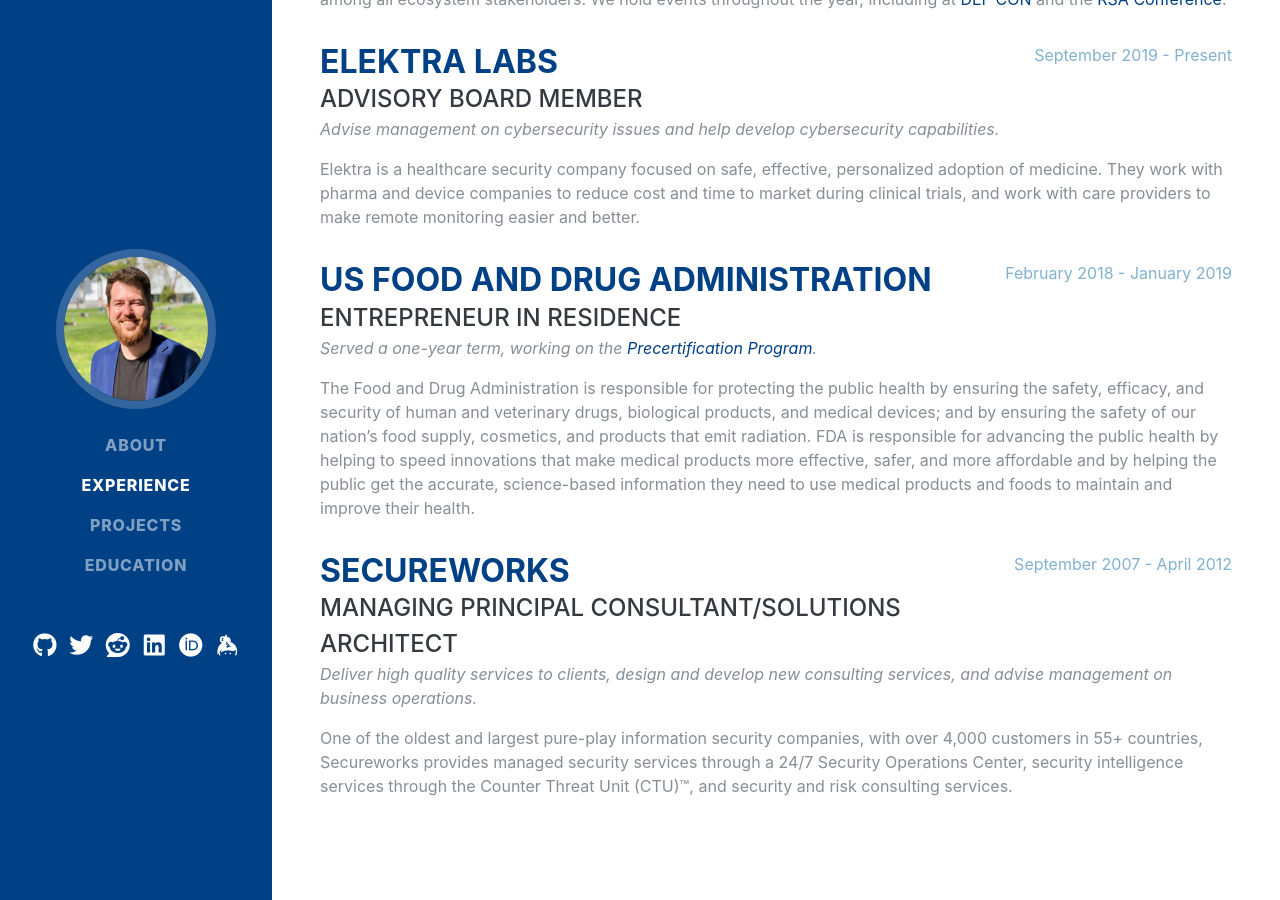
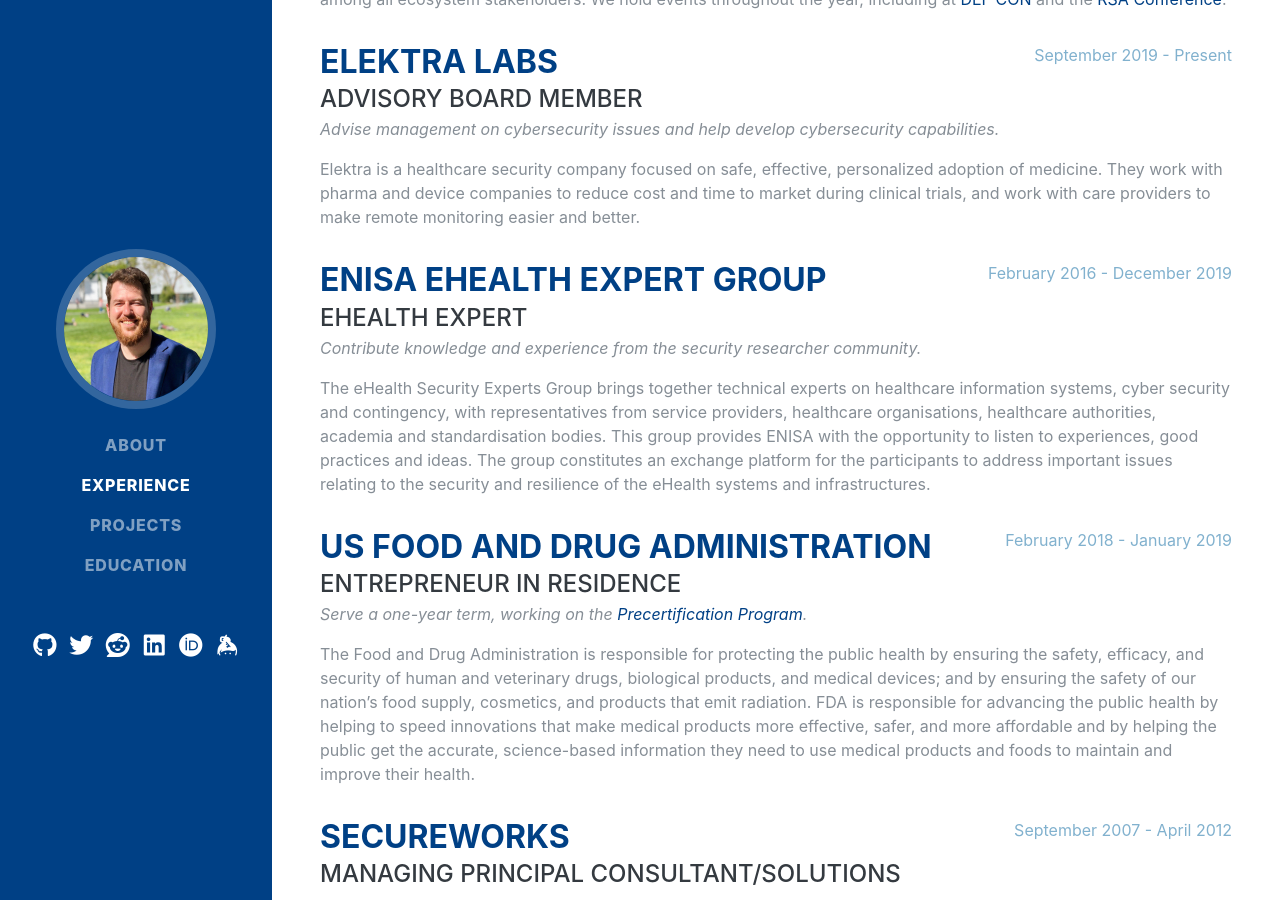
Before and after one commit to beauwoods/beauwoods.github.io, a Jekyll site: the page built from index.md, in a window 1280 px wide and 900 px high, scrolled down 3009 px. Built offline with Jekyll 4.4.1, drawn with Linux system fonts in a browser that asks for light colours; nearby versions of some CDN libraries; some web fonts are replaced.

Commit message:
Update experience.yml
Add ENISA eHealth Experts Group

```diff
--- a/_data/experience.yml
+++ b/_data/experience.yml
@@ -62,11 +62,19 @@
   description: | # this will include new lines to allow paragraphs
     Elektra is a healthcare security company focused on safe, effective, personalized adoption of medicine. They work with pharma and device companies to reduce cost and time to market during clinical trials, and work with care providers to make remote monitoring easier and better.
 
+- organization: ENISA eHealth Expert Group
+  link:        https://resilience.enisa.europa.eu/ehealth-security
+  job_title:   eHealth Expert
+  dates:       February 2016 - December 2019
+  role_brief:  Contribute knowledge and experience from the security researcher community.
+  description: | # this will include new lines to allow paragraphs
+    The eHealth Security Experts Group brings together technical experts on healthcare information systems, cyber security and contingency, with representatives from service providers, healthcare organisations, healthcare authorities, academia and standardisation bodies. This group provides ENISA with the opportunity to listen to experiences, good practices and ideas.  The group constitutes an exchange platform for the participants to address important issues relating to the security and resilience of the eHealth systems and infrastructures.
+
 - organization: US Food and Drug Administration
   link:        https://fda.gov
   job_title:   Entrepreneur in Residence
   dates:       February 2018 - January 2019
-  role_brief:  Served a one-year term, working on the [Precertification Program](https://www.fda.gov/medical-devices/digital-health/digital-health-software-precertification-pre-cert-program).
+  role_brief:  Serve a one-year term, working on the [Precertification Program](https://www.fda.gov/medical-devices/digital-health/digital-health-software-precertification-pre-cert-program).
   description: | # this will include new lines to allow paragraphs
     The Food and Drug Administration is responsible for protecting the public health by ensuring the safety, efficacy, and security of human and veterinary drugs, biological products, and medical devices; and by ensuring the safety of our nation's food supply, cosmetics, and products that emit radiation. FDA is responsible for advancing the public health by helping to speed innovations that make medical products more effective, safer, and more affordable and by helping the public get the accurate, science-based information they need to use medical products and foods to maintain and improve their health.
 
```
